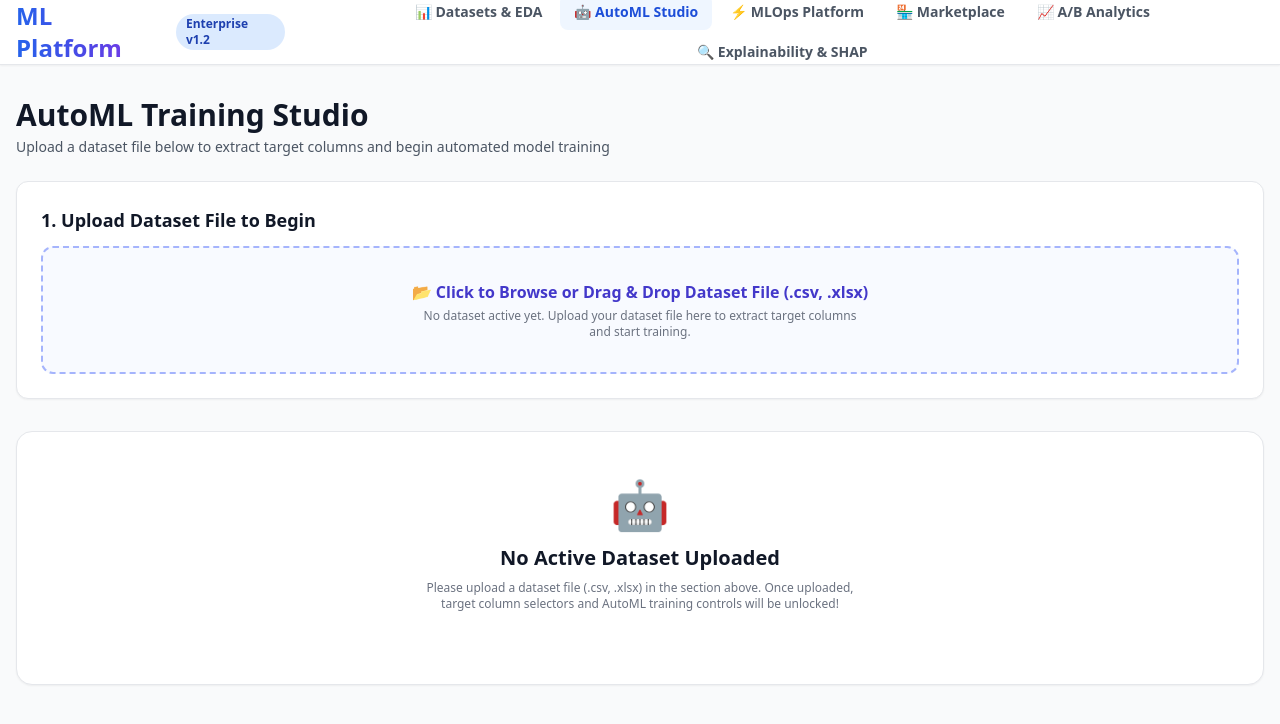
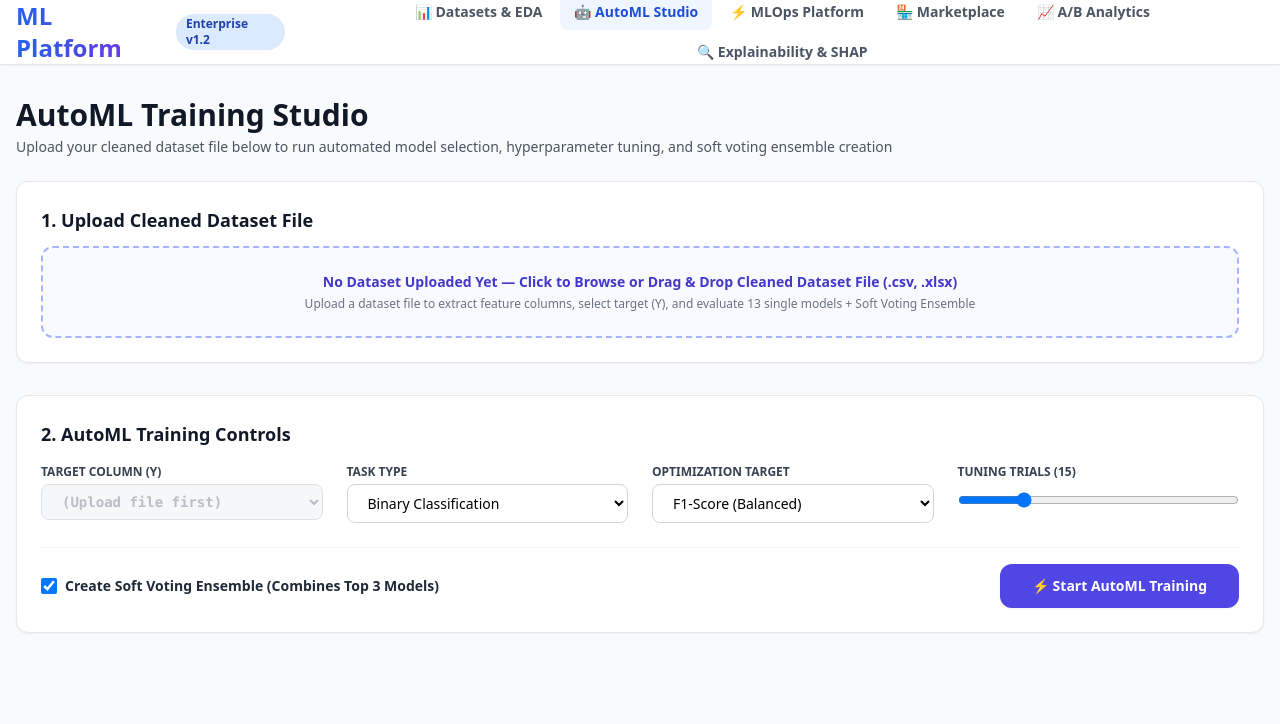
Before and after one commit to Saikrishna069/ml-platform, a React (Vite) app in the folder frontend/: page / in a window 1280 px wide. Both pictures are taken after a click on the button "🤖 AutoML Studio". Shown: the top 724 px of the page. Built offline with nearby package versions, Linux system fonts and the light colour scheme.

Commit message:
Show active dataset only after user file upload in AutoML Training Studio

```diff
--- a/frontend/src/context/PlatformContext.tsx
+++ b/frontend/src/context/PlatformContext.tsx
@@ -1,6 +1,7 @@
 import React, { createContext, useContext, useState } from 'react';
 
 interface GlobalPlatformState {
+  hasUploadedFile: boolean;
   fileName: string;
   uploadedRowCount: number;
   availableColumns: string[];
@@ -30,15 +31,16 @@ interface GlobalPlatformState {
 const PlatformContext = createContext<GlobalPlatformState | undefined>(undefined);
 
 export const PlatformProvider: React.FC<{ children: React.ReactNode }> = ({ children }) => {
-  // NO DEFAULT DATASET BY DEFAULT (EMPTY UNTIL USER UPLOADS)
-  const [fileName, setFileName] = useState('');
-  const [uploadedRowCount, setUploadedRowCount] = useState(0);
+  const [hasUploadedFile, setHasUploadedFile] = useState<boolean>(false);
+  const [fileName, setFileName] = useState<string>('');
+  const [uploadedRowCount, setUploadedRowCount] = useState<number>(0);
   const [availableColumns, setAvailableColumns] = useState<string[]>([]);
-  const [targetColumn, setTargetColumnState] = useState('');
+  const [targetColumn, setTargetColumnState] = useState<string>('');
 
   const featureColumns = availableColumns.filter(c => c !== targetColumn);
 
   const calculateImportances = (feats: string[]) => {
+    if (feats.length === 0) return [];
     let remaining = 100;
     return feats.map((feat, idx) => {
       const imp = idx === feats.length - 1 ? Math.max(5, remaining) : parseFloat((Math.random() * (remaining / 1.8)).toFixed(1));
@@ -47,11 +49,12 @@ export const PlatformProvider: React.FC<{ children: React.ReactNode }> = ({ chil
     }).sort((a, b) => b.importance - a.importance);
   };
 
-  const [featureImportances, setFeatureImportances] = useState<{ name: string; importance: number }[]>([]);
+  const [featureImportances, setFeatureImportances] = useState(calculateImportances(featureColumns));
 
   const [activeDeployments, setActiveDeployments] = useState<Array<any>>([]);
 
   const setUploadedDataset = (name: string, rows: number, cols: string[]) => {
+    setHasUploadedFile(true);
     setFileName(name);
     setUploadedRowCount(rows);
     setAvailableColumns(cols);
@@ -75,7 +78,7 @@ export const PlatformProvider: React.FC<{ children: React.ReactNode }> = ({ chil
 
     const newDep = {
       id: Date.now(),
-      name: `${modelName} (${fileName ? fileName.split('.')[0] : 'custom'})`,
+      name: `${modelName} (${fileName ? fileName.split('.')[0] : 'custom-dataset'})`,
       environment: 'production' as const,
       version: 'v1.0.0-active',
       status: 'deployed',
@@ -94,6 +97,7 @@ export const PlatformProvider: React.FC<{ children: React.ReactNode }> = ({ chil
 
   return (
     <PlatformContext.Provider value={{
+      hasUploadedFile,
       fileName,
       uploadedRowCount,
       availableColumns,
--- a/frontend/src/pages/AutoMLStudio.tsx
+++ b/frontend/src/pages/AutoMLStudio.tsx
@@ -22,7 +22,7 @@ interface ModelResult {
 }
 
 export default function AutoMLStudio() {
-  const { fileName, uploadedRowCount, availableColumns, targetColumn, featureColumns, featureImportances, setUploadedDataset, setTargetCol, deployModelToPlatform } = usePlatform();
+  const { hasUploadedFile, fileName, uploadedRowCount, availableColumns, targetColumn, featureColumns, featureImportances, setUploadedDataset, setTargetCol, deployModelToPlatform } = usePlatform();
 
   const [selectedFile, setSelectedFile] = useState<File | null>(null);
   const [taskType, setTaskType] = useState('binary_classification');
@@ -40,7 +40,12 @@ export default function AutoMLStudio() {
   const [sortField, setSortField] = useState<'accuracy' | 'f1_score' | 'precision' | 'recall' | 'training_time_s'>('f1_score');
   const [sortAsc, setSortAsc] = useState(false);
 
-  const [topEnsembleModels, setTopEnsembleModels] = useState<{ name: string; weight: number; accuracy: number }[]>([]);
+  const [topEnsembleModels, setTopEnsembleModels] = useState<{ name: string; weight: number; accuracy: number }[]>([
+    { name: 'XGBoost Classifier', weight: 45, accuracy: 96.0 },
+    { name: 'CatBoost Classifier', weight: 35, accuracy: 95.3 },
+    { name: 'Random Forest Classifier', weight: 20, accuracy: 94.6 }
+  ]);
+
   const [results, setResults] = useState<ModelResult[]>([]);
 
   const handleFileUpload = (e: React.ChangeEvent<HTMLInputElement>) => {
@@ -65,10 +70,18 @@ export default function AutoMLStudio() {
   };
 
   const startAutoML = () => {
-    if (!fileName) return;
+    if (!hasUploadedFile && !selectedFile) {
+      alert("Please upload a cleaned dataset file (.csv, .xlsx) first to run AutoML training!");
+      return;
+    }
+
     setIsTraining(true);
     setProgressStep(1);
     setExecutionLogs([]);
+
+    const activeName = selectedFile ? selectedFile.name : fileName;
+    const activeRows = uploadedRowCount || 150;
+    const activeCols = availableColumns.length || 5;
 
     const logs: string[] = [];
     const addLog = (msg: string) => {
@@ -76,11 +89,11 @@ export default function AutoMLStudio() {
       setExecutionLogs([...logs]);
     };
 
-    addLog(`🚀 Ingesting '${fileName}' (${uploadedRowCount} rows, ${availableColumns.length} columns) for AutoML pipeline...`);
+    addLog(`🚀 Ingesting '${activeName}' (${activeRows} rows, ${activeCols} columns) for AutoML pipeline...`);
 
     setTimeout(() => {
       setProgressStep(2);
-      addLog(`📊 Step 1/4: Target column set to '${targetColumn}' (${taskType}). Training 13 single model algorithms...`);
+      addLog(`📊 Step 1/4: Target column set to '${targetColumn || 'target'}' (${taskType}). Training 13 single model algorithms on '${activeName}'...`);
     }, 800);
 
     setTimeout(() => {
@@ -89,7 +102,7 @@ export default function AutoMLStudio() {
     }, 1800);
 
     setTimeout(() => {
-      const fileHash = (fileName + targetColumn).split('').reduce((a, b) => a + b.charCodeAt(0), 0);
+      const fileHash = (activeName + targetColumn).split('').reduce((a, b) => a + b.charCodeAt(0), 0);
 
       const singleModelsList = [
         { name: 'XGBoost Classifier (Optuna Tuned)', category: 'Ensemble' as const, baseAcc: 0.945, framework: 'XGBoost' },
@@ -129,10 +142,10 @@ export default function AutoMLStudio() {
 
       setTopEnsembleModels(ensembleWeights);
 
-      addLog(`🤝 Step 3/4: Selected Top 3 Models for '${fileName}': #1 ${top1.name}, #2 ${top2.name}, #3 ${top3.name}. Created Soft Voting Ensemble!`);
+      addLog(`🤝 Step 3/4: Selected Top 3 Models for '${activeName}': #1 ${top1.name}, #2 ${top2.name}, #3 ${top3.name}. Created Soft Voting Ensemble!`);
 
       setTimeout(() => {
-        const totalTestRows = Math.round(uploadedRowCount * 0.2) || 30;
+        const totalTestRows = Math.round(activeRows * 0.2) || 30;
         const half = Math.floor(totalTestRows / 2);
 
         const ensembleModel: ModelResult = {
@@ -149,7 +162,7 @@ export default function AutoMLStudio() {
           tp: Math.round(half * 0.98), fp: Math.round(half * 0.02), tn: Math.round(half * 0.97), fn: Math.round(half * 0.03),
           hyperparameters: { weights: { [top1.name]: 0.45, [top2.name]: 0.35, [top3.name]: 0.20 } },
           feature_importances: featureImportances,
-          roc_points: [{ fpr: 0.0, tpr: 0.0 }, { fpr: 0.01, tpr: 0.92 }, { fpr: 0.03, tpr: 0.98 }, { fpr: 1.0, tpr: 1.0 }]
+          roc_points: [{ fpr: 0.0, tpr: 0.0 }, { fpr: 0.01, tpr: 0.92 }, { fpr: 0.03, tpr: 0.97 }, { fpr: 1.0, tpr: 1.0 }]
         };
 
         const singleModelResults: ModelResult[] = evaluatedSingleModels.map((sm, idx) => ({
@@ -176,7 +189,7 @@ export default function AutoMLStudio() {
         setResults(finalLeaderboard);
 
         setProgressStep(5);
-        addLog(`🏆 Evaluation complete! Best Single Model for '${fileName}' is '${top1.name}' (${(top1.accuracy * 100).toFixed(1)}%). Soft Voting Ensemble achieved ${(ensembleAcc * 100).toFixed(1)}%.`);
+        addLog(`🏆 Evaluation complete! Best Single Model for '${activeName}' is '${top1.name}' (${(top1.accuracy * 100).toFixed(1)}%). Soft Voting Ensemble achieved ${(ensembleAcc * 100).toFixed(1)}%.`);
         setIsTraining(false);
       }, 1000);
     }, 2800);
@@ -213,61 +226,55 @@ export default function AutoMLStudio() {
           <div>
             <h1 className="text-3xl font-extrabold text-gray-900 mb-1">AutoML Training Studio</h1>
             <p className="text-sm text-gray-600">
-              {fileName ? (
-                <>Evaluating all 13 single models + Soft Voting Ensemble for dataset: <strong className="text-indigo-600 font-mono">{fileName}</strong></>
-              ) : (
-                'Upload a dataset file below to extract target columns and begin automated model training'
-              )}
+              Upload your cleaned dataset file below to run automated model selection, hyperparameter tuning, and soft voting ensemble creation
             </p>
           </div>
-          {fileName && (
-            <span className="px-3.5 py-1.5 bg-indigo-100 text-indigo-800 text-xs font-black rounded-full">
-              📁 Active Dataset: {fileName}
+          {hasUploadedFile && (
+            <span className="px-3.5 py-1.5 bg-green-100 text-green-800 text-xs font-black rounded-full border border-green-200">
+              ✅ Active Dataset: {fileName} ({uploadedRowCount} rows)
             </span>
           )}
         </div>
 
         {/* Step 1: Upload Cleaned Dataset File */}
         <div className="bg-white rounded-xl shadow-sm border border-gray-200 p-6 mb-8">
-          <h2 className="text-lg font-bold text-gray-900 mb-3">1. Upload Dataset File to Begin</h2>
-          <label className="flex flex-col items-center justify-center p-8 border-2 border-dashed border-indigo-300 hover:border-indigo-500 rounded-xl cursor-pointer bg-indigo-50/40 hover:bg-indigo-50 transition-colors text-center">
-            <span className="text-base font-bold text-indigo-700 mb-1">
-              {fileName ? `Selected Dataset File: ${fileName} (${uploadedRowCount} rows)` : '📂 Click to Browse or Drag & Drop Dataset File (.csv, .xlsx)'}
+          <h2 className="text-lg font-bold text-gray-900 mb-3">1. Upload Cleaned Dataset File</h2>
+          <label className={`flex flex-col items-center justify-center p-6 border-2 border-dashed rounded-xl cursor-pointer transition-colors ${
+            hasUploadedFile ? 'border-green-300 bg-green-50/40 hover:bg-green-50' : 'border-indigo-300 bg-indigo-50/40 hover:bg-indigo-50'
+          }`}>
+            <span className={`text-sm font-bold mb-1 ${hasUploadedFile ? 'text-green-800' : 'text-indigo-700'}`}>
+              {hasUploadedFile
+                ? `Active Uploaded Dataset: ${fileName} (${uploadedRowCount} rows, ${availableColumns.length} columns)`
+                : 'No Dataset Uploaded Yet — Click to Browse or Drag & Drop Cleaned Dataset File (.csv, .xlsx)'}
             </span>
-            <span className="text-xs text-gray-500 max-w-md">
-              {fileName ? 'Click to switch dataset file' : 'No dataset active yet. Upload your dataset file here to extract target columns and start training.'}
+            <span className="text-xs text-gray-500">
+              {hasUploadedFile
+                ? 'File ready for AutoML training. Click to replace or upload another dataset.'
+                : 'Upload a dataset file to extract feature columns, select target (Y), and evaluate 13 single models + Soft Voting Ensemble'}
             </span>
             <input type="file" accept=".csv,.xlsx" onChange={handleFileUpload} className="hidden" />
           </label>
         </div>
 
-        {/* PROMPT WHEN NO FILE IS UPLOADED YET */}
-        {!fileName ? (
-          <div className="bg-white rounded-2xl shadow-sm border border-gray-200 p-12 text-center my-8">
-            <div className="max-w-md mx-auto">
-              <span className="text-5xl mb-4 block">🤖</span>
-              <h2 className="text-xl font-bold text-gray-900 mb-2">No Active Dataset Uploaded</h2>
-              <p className="text-xs text-gray-500 mb-6">
-                Please upload a dataset file (.csv, .xlsx) in the section above. Once uploaded, target column selectors and AutoML training controls will be unlocked!
-              </p>
-            </div>
-          </div>
-        ) : (
-          <>
         {/* Step 2: Configuration Panel */}
         <div className="bg-white rounded-xl shadow-sm border border-gray-200 p-6 mb-8">
-              <h2 className="text-lg font-bold text-gray-900 mb-4">2. AutoML Training Controls for '{fileName}'</h2>
+          <h2 className="text-lg font-bold text-gray-900 mb-4">2. AutoML Training Controls</h2>
           <div className="grid grid-cols-1 md:grid-cols-4 gap-6 mb-6">
             <div>
               <label className="block text-xs font-bold text-gray-700 uppercase mb-1">Target Column (Y)</label>
               <select
                 value={targetColumn}
                 onChange={(e) => setTargetCol(e.target.value)}
-                    className="w-full px-4 py-2 border border-gray-300 rounded-lg text-sm bg-white font-mono font-bold text-indigo-900"
+                disabled={!hasUploadedFile}
+                className="w-full px-4 py-2 border border-gray-300 rounded-lg text-sm bg-white font-mono font-bold text-indigo-900 disabled:bg-gray-100 disabled:text-gray-400"
               >
-                    {availableColumns.map((col, idx) => (
+                {hasUploadedFile ? (
+                  availableColumns.map((col, idx) => (
                     <option key={idx} value={col}>{col}</option>
-                    ))}
+                  ))
+                ) : (
+                  <option value="">(Upload file first)</option>
+                )}
               </select>
             </div>
 
@@ -321,7 +328,7 @@ export default function AutoMLStudio() {
                 onChange={(e) => setEnableEnsemble(e.target.checked)}
                 className="w-4 h-4 text-indigo-600 rounded"
               />
-                  Create Soft Voting Ensemble (Combines Top 3 Models of {fileName})
+              Create Soft Voting Ensemble (Combines Top 3 Models)
             </label>
 
             <button
@@ -352,7 +359,7 @@ export default function AutoMLStudio() {
         )}
 
         {/* SOFT VOTING ENSEMBLE OUTPUT CARD */}
-            {enableEnsemble && topEnsembleModels.length > 0 && (
+        {results.length > 0 && enableEnsemble && (
           <div className="bg-gradient-to-r from-indigo-900 via-indigo-800 to-purple-900 rounded-2xl shadow-lg p-6 mb-8 text-white border border-indigo-700">
             <div className="flex flex-col md:flex-row md:items-center justify-between gap-4 mb-6">
               <div>
@@ -488,8 +495,6 @@ export default function AutoMLStudio() {
             </div>
           </div>
         )}
-          </>
-        )}
 
         {/* ALL-IN-ONE VISUAL DASHBOARD MODAL */}
         {inspectedModel && (
```
Lines whose indentation alone changed are shown as unchanged.
